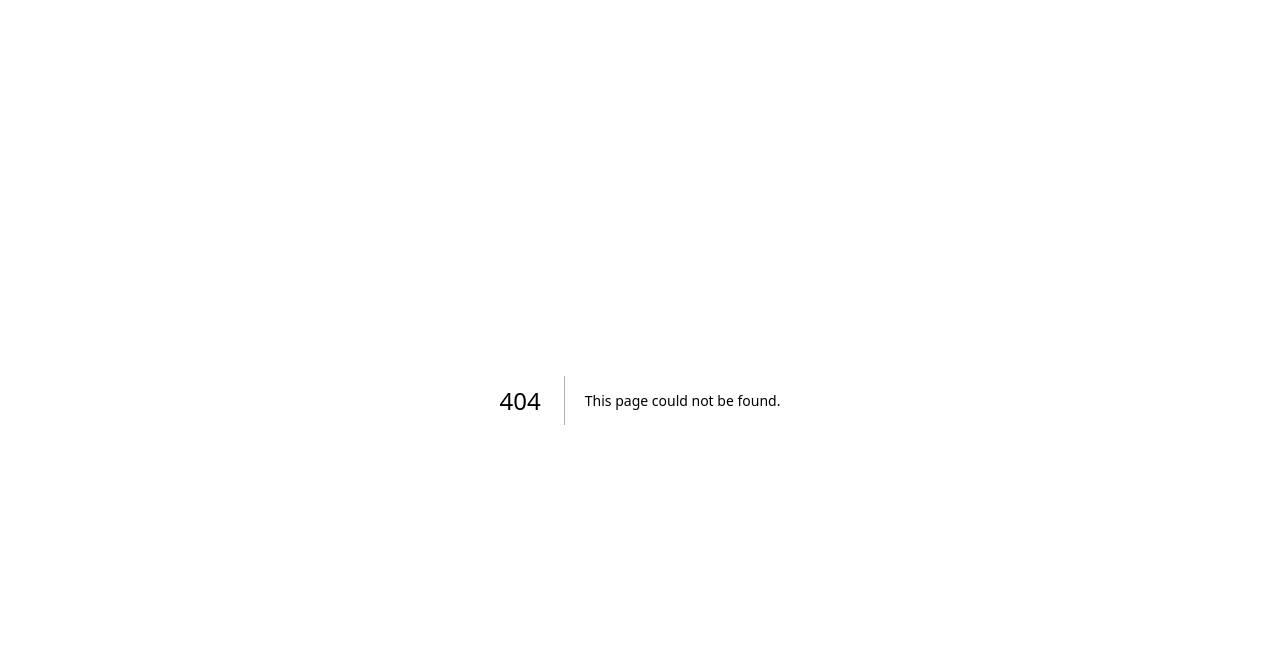
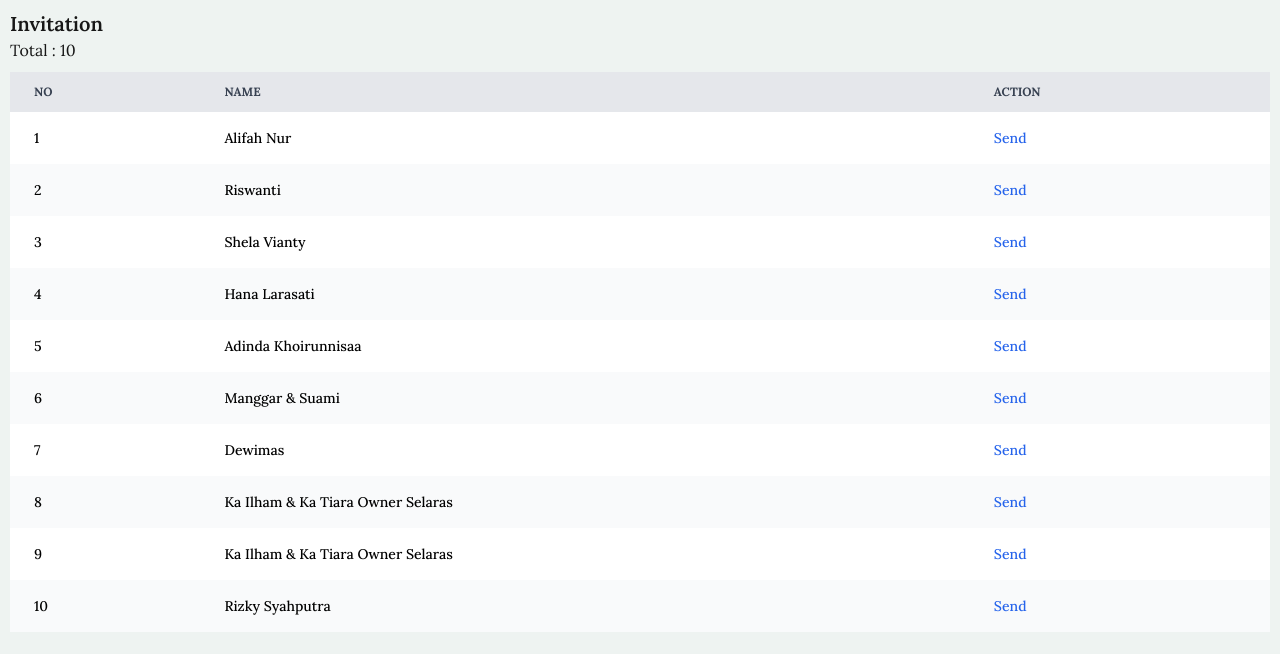
Before and after one commit to albarmo/web-nikah, a Next.js app: page /send-invitation in a window 1280 px wide. Before the commit this address had no page. Shown: the top 654 px of the page. Built offline with nearby package versions, Linux system fonts and the light colour scheme; a web font is replaced by a local one.

Commit message:
feat: create invitation page and api

```diff
--- /dev/null
+++ b/src/app/api/inv/route.ts
@@ -0,0 +1,13 @@
+import { NextResponse } from "next/server";
+import { generateInvitationLink } from "@/app/shared/func/invitation";
+
+export async function GET() {
+  try {
+    const data = generateInvitationLink();
+
+    return NextResponse.json(data);
+  } catch (error) {
+    console.log(error);
+    return NextResponse.json({ error: true });
+  }
+}
--- /dev/null
+++ b/src/app/send-invitation/page.tsx
@@ -0,0 +1,45 @@
+import React from 'react'
+import { generateInvitationLink } from '../shared/func/invitation'
+
+export default function SendInvitation() {
+    const data = generateInvitationLink()
+
+    return (
+        <div>
+            <div className="relative overflow-x-auto sm:rounded-lg p-2.5">
+                <h1 className='font-semibold text-xl'>Invitation</h1>
+                <p>Total : {data?.length}</p>
+                <table className="w-full mt-2.5 text-sm text-left rtl:text-right text-gray-500">
+                    <thead className="text-xs text-gray-700 uppercase bg-gray-200">
+                        <tr>
+                            <th scope="col" className="px-6 py-3">
+                                No
+                            </th>
+                            <th scope="col" className="px-1 py-3">
+                                name
+                            </th>
+                            <th scope="col" className="px-6 py-3">
+                                Action
+                            </th>
+                        </tr>
+                    </thead>
+                    <tbody>
+                        {data?.map((guest, _idx) =>
+                            <tr key={_idx} className="odd:bg-white  even:bg-gray-50">
+                                <th scope="row" className="px-6 py-4 font-medium text-black whitespace-nowrap">
+                                    {_idx + 1}
+                                </th>
+                                <th scope="row" className="px-1 py-4 font-medium text-black whitespace-nowrap">
+                                    {guest?.to}
+                                </th>
+                                <td className="px-6 py-4">
+                                    <a href={guest.url} target='_blank' className="font-medium text-blue-600 hover:underline">Send</a>
+                                </td>
+                            </tr>
+                        )}
+                    </tbody>
+                </table>
+            </div>
+        </div>
+    )
+}
--- /dev/null
+++ b/src/app/shared/func/invitation.ts
@@ -0,0 +1,33 @@
+const data = [
+  { name: "Alifah Nur", tel: "6281513742067" },
+  { name: "Riswanti", tel: "6285697347952" },
+  { name: "Shela Vianty", tel: "6287788996343" },
+  { name: "Hana Larasati", tel: "62816756755" },
+  { name: "Adinda Khoirunnisaa", tel: "628111449990" },
+  { name: "Manggar & Suami", tel: "6281390212921" },
+  { name: "Dewimas", tel: "6281292914364" },
+  { name: "Ka Ilham & Ka Tiara Owner Selaras", tel: "628119344881" },
+  { name: "Ka Ilham & Ka Tiara Owner Selaras", tel: "6287822804778" },
+  { name: "Rizky Syahputra", tel: "6285718484065" },
+];
+
+export function generateInvitationLink() {
+  const result = [];
+
+  for (let i = 0; i < data.length; i++) {
+    const guest = data[i];
+    const encodedGuestName = guest.name.replaceAll(" ", "%20");
+    const encodedGuestnameQuery = guest.name.replaceAll(" ", "-");
+    const encoded = `Bismillahirrahmanirrahim%0AAssalamu%27alaikum%20Warahmatullahi%20Wabarakatuh%0A%20%20%20%20%20%20%0AYth.%20${encodedGuestName}%0ADengan%20mengharap%20ridha%20dan%20rahmat%20Allah%20SWT%2C%20serta%20tanpa%20mengurangi%20rasa%20hormat%20secara%20pribadi%2Cperkenankan%20aku%20Yulia%20Dwi%20Rianjani%2C%20mengundang%20untuk%20menghadiri%20acara%20pernikahan%20%3A%0A%20%20%20%20%20%20%0A%F0%9F%91%B0%F0%9F%A4%B5%3A%20Yulia%20Dwi%20Rianjani%20%F0%9F%92%8D%20Albar%20Moerhamsa%0A%F0%9F%97%93%3A%20Minggu%2C%2002%20Februari%202025%0A%E2%8F%B0%3A%2009.00-12.00%20WIB%0A%F0%9F%93%8D%3A%20Kampung%20Kecil%20Cinere%0A%20%20%20%20%20%20%0AJika%20ada%20waktu%2Csehat%20dan%20kesempatan%20merupakan%20suatu%20kehormatan%20bagi%20aku%20pribadi%2C%20apabila%20${encodedGuestName}%20dapat%20menghadiri%2F%20menyaksikan%20prosesi%20pernikahan%20dan%20berikut%20undangan%20kami%20sertakan%20dibawah%20ini%3A%0A%20%20%20%20%20%20%0Ahttps%3A%2F%2Falbaryulia.site%3Fto%3D${encodedGuestnameQuery}%0A%20%20%20%20%20%20%0AKami%20juga%20mengharapkan%20ucapan%20doa%20baik%20supaya%20terlaksanakan-nya%20acara%20pernikahan%20antara%20kami%0A%20%20%20%20%20%20%0AAtas%20perhatiannya%20kami%20ucapkan%20terimakasih.%0AWaalaikumsalam%20warahmatullahi%20wabarakatuh.`;
+
+    result.push({
+      to: guest.name,
+      encodedUrl: `https://albaryulia.site?to=${encodedGuestName}`,
+      url: `https://api.whatsapp.com/send?phone=${guest.tel}&text=${encoded}`,
+    });
+  }
+
+  return result;
+}
+
+console.log(generateInvitationLink());
--- a/src/app/shared/ui/contents/experimantal/interactive.hero.tsx
+++ b/src/app/shared/ui/contents/experimantal/interactive.hero.tsx
@@ -46,8 +46,8 @@ export default function ExpInteractiveHero({ guestName }: { guestName: string })
                         <h1 className="text-6xl">Albar <br />& Yulia</h1>
                         <span className="text-xl ml-24">02.02.2024</span>
                     </section>
-                    <p className="text-lg text-center">Kepada Yth: <br /> {guestName}</p>
-                    <Link href={`/content?to=${guestName}`} className="bg-white/50 w-40 text-center bg-opacity-10  p-2.5 rounded-full border border-black ">
+                    <p className="text-lg text-center">Kepada Yth: <br /> {guestName?.replaceAll('-', " ")}</p>
+                    <Link href={`/content?to=${guestName?.replaceAll('-', " ")}`} className="bg-white/50 w-40 text-center bg-opacity-10  p-2.5 rounded-full border border-black ">
                         Buka Undangan
                     </Link>
                 </section>
```
Also changed, not shown: invitation.js (deleted, +0 -30 lines).
